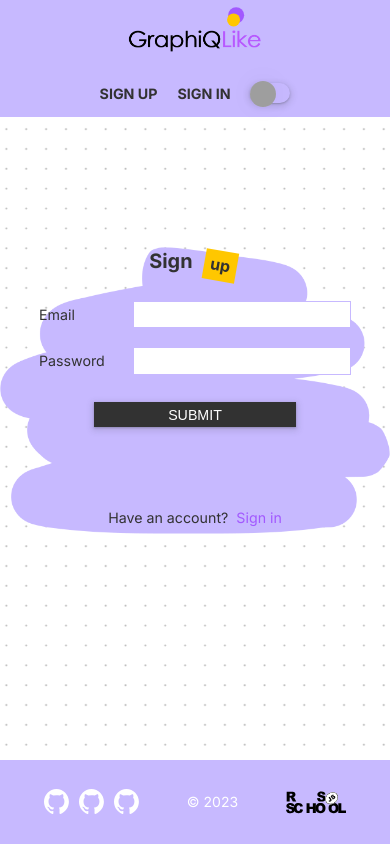
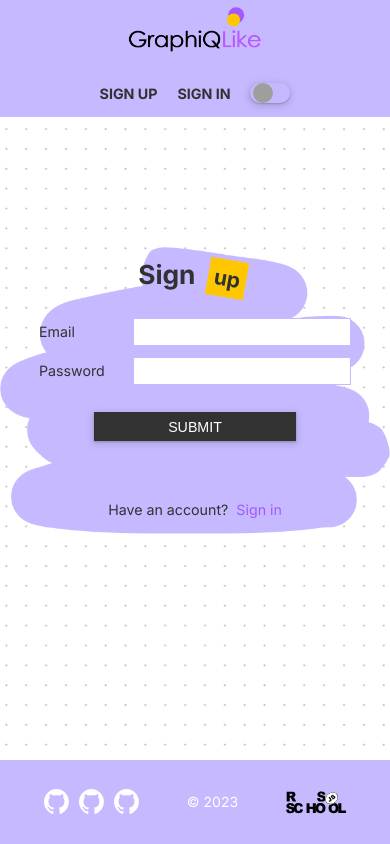
Before and after one commit to elukashova/graphiql-app, a React (Vite) app: page /auth in a window 390 px wide. Built offline with nearby package versions, Linux system fonts and the light colour scheme; no server answers; grey boxes are pictures that could not be loaded.

Commit message:
refactor: update styles for error modal and auth

```diff
--- a/src/components/Header/components/ButtonLang/ButtonLang.module.css
+++ b/src/components/Header/components/ButtonLang/ButtonLang.module.css
@@ -32,7 +32,7 @@
   background-repeat: no-repeat;
   background-position: -7px -12px;
   background-size: 40px 50px;
-  bottom: 3px;
+  bottom: 4px;
   content: '';
   height: 26px;
   left: 4px;
@@ -53,7 +53,7 @@
   background-repeat: no-repeat;
   background-position: -7px -12px;
   background-size: 40px 50px;
-  bottom: 3px;
+  bottom: 4px;
   content: '';
   height: 26px;
   left: 4px;
@@ -80,14 +80,26 @@
     width: 40px;
   }
 
-  .checkbox-wrapper .slider:before {
-    background-image: url(./en.png);
-    top: -2px;
-    left: 0px;
-  }
-
   .checkbox-wrapper input:checked + .slider:before {
     transform: translateX(14px);
     left: 2px;
   }
+
+  .checkbox-wrapper .slider:before {
+    background-position: -5px -10px;
+    background-size: 30px 40px;
+    height: 20px;
+    bottom: 0px;
+    left: 3px;
+    width: 20px;
+  }
+
+  .checkbox-wrapper input:checked + .slider:before {
+    background-position: -5px -10px;
+    background-size: 30px 40px;
+    bottom: 0px;
+    height: 20px;
+    left: 3px;
+    width: 20px;
+  }
 }
--- a/src/components/Modal/Modal.module.css
+++ b/src/components/Modal/Modal.module.css
@@ -12,21 +12,26 @@
 }
 
 .content {
+  display: flex;
+  flex-direction: column;
+  align-items: center;
+  justify-content: center;
+  width: 80%;
   background-color: #fff;
-  padding: 1vw;
   border-radius: 4px;
   box-shadow: 0 2px 4px rgba(0, 0, 0, 0.2);
+  height: max-content;
 }
 
 .message {
-  margin: 0 0 1rem;
+  margin: calc(1rem + 1vw);
 }
 
 .button {
   background-color: var(--purple-light);
   color: #fff;
   border: none;
-  padding: 1rem;
+  margin: calc(1rem + 1vw);
   border-radius: 4px;
   cursor: pointer;
 }
--- a/src/pages/Auth/Auth.module.css
+++ b/src/pages/Auth/Auth.module.css
@@ -71,7 +71,7 @@
 
   .sign,
   .title {
-    font-size: calc(1rem + 1vw);
+    font-size: calc(1.3rem + 1.4vw);
     white-space: nowrap;
   }
 
--- a/src/pages/Auth/components/Form/ErrorMessage/ErrorMessage.module.css
+++ b/src/pages/Auth/components/Form/ErrorMessage/ErrorMessage.module.css
@@ -2,6 +2,19 @@
   padding: 0.3rem 0.7rem;
   text-transform: uppercase;
   font-weight: 600;
-  font-size: calc(0.4em + 0.3vw);
+  font-size: 14px;
   background-color: var(--yellow);
 }
+
+@media (max-width: 700px) {
+  .error {
+    font-weight: 400;
+    padding: 0.3rem;
+  }
+}
+
+@media (max-width: 550px) {
+  .error {
+    text-transform: none;
+  }
+}
--- a/src/pages/Auth/components/Form/Form.module.css
+++ b/src/pages/Auth/components/Form/Form.module.css
@@ -1,8 +1,8 @@
 .form,
 .wrapper {
   width: 65%;
-  height: 10rem;
-  display: flex;
+  min-height: max-content;
+  display: inline-flex;
   flex-direction: column;
   align-items: center;
   justify-content: space-between;
@@ -18,7 +18,7 @@
 }
 
 .label {
-  font-size: calc(0.313vw + 13.00px);
+  font-size: calc(0.313vw + 13px);
 }
 
 .input {
@@ -27,7 +27,7 @@
   background: var(--white);
   border: 1px solid var(--purple-light);
   outline: none;
-  font-size: calc(0.313vw + 13.00px);
+  font-size: calc(0.313vw + 13px);
   color: var(--background-dark);
 }
 
@@ -38,7 +38,7 @@
   border: none;
   outline: none;
   padding: 0.3rem 0.5rem;
-  font-size: calc(0.313vw + 13.00px);
+  font-size: calc(0.313vw + 13px);
   text-transform: uppercase;
   cursor: pointer;
   background-color: var(--background-dark);
@@ -52,12 +52,11 @@
 }
 
 .errors {
-  height: 3rem;
   display: flex;
   flex-direction: column;
   align-items: center;
   justify-content: center;
-  gap: .2rem;
+  gap: 0.2rem;
 }
 
 @media (max-width: 760px) {
```
